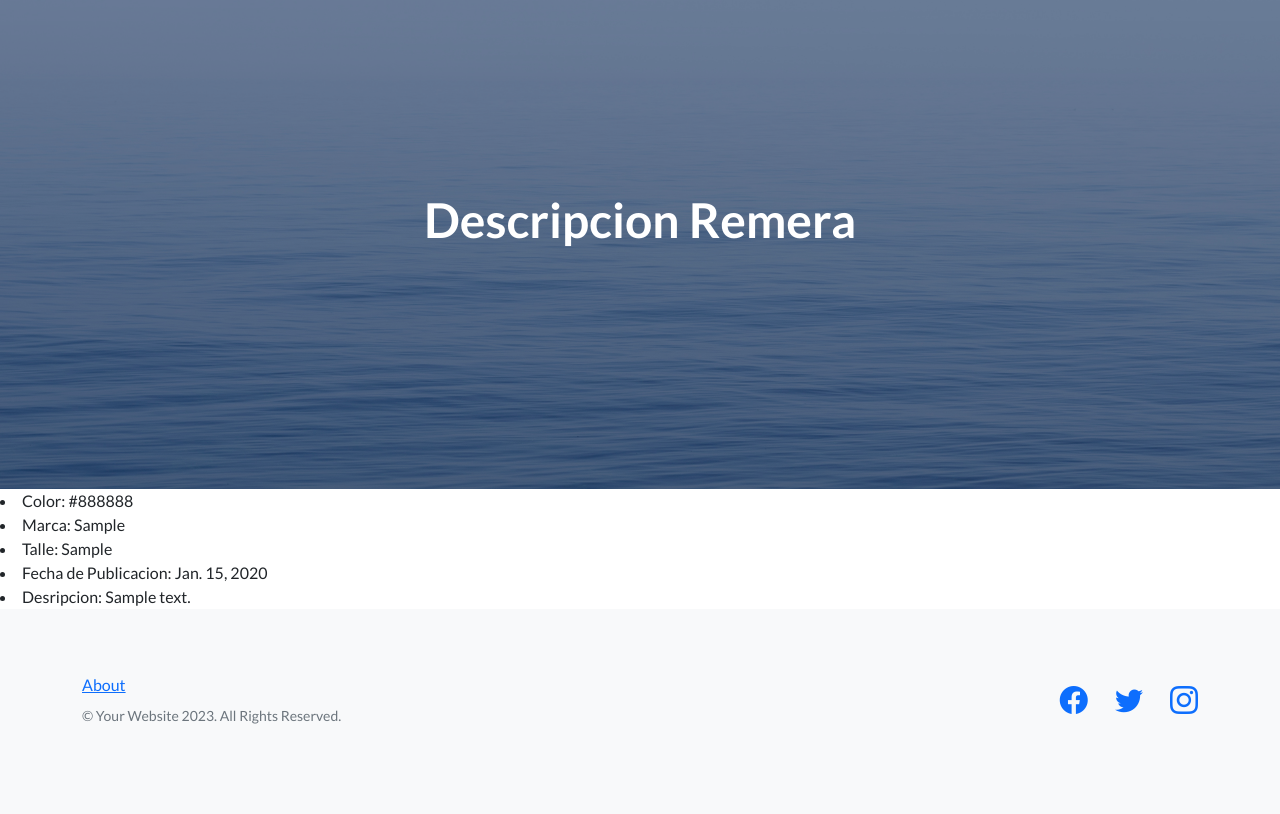
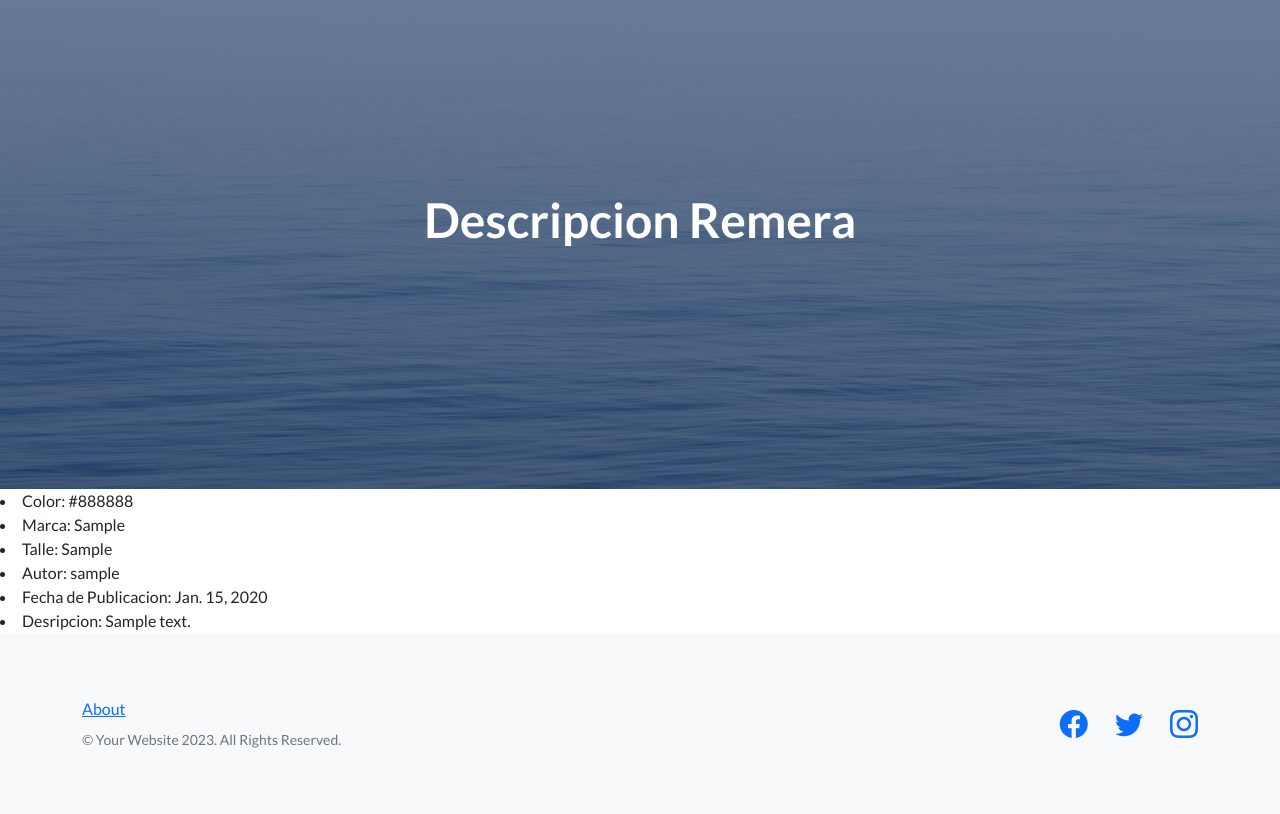
Before and after one commit to hckta/Entrega-Final-Rivero, a Django app: page /remera/mostrar/1/ in a window 1280 px wide. Shown: the part 87-901 px from the top of the page. Before the commit the page ends 811 px from the top, so only its background shows below. Run offline with Django 4.2, Linux system fonts and the light colour scheme; a user stored in the database is signed in; tables that the repository leaves empty hold one stand-in row (values such as "Sample post"); grey boxes marked "Sample" are stand-in pictures; some libraries are stand-ins or nearby versions.

Commit message:
se agrgo autor

```diff
--- a/inicio/templates/inicio/CBV/mostrar_calzado_CBV.html
+++ b/inicio/templates/inicio/CBV/mostrar_calzado_CBV.html
@@ -11,6 +11,7 @@ Descripcion Calzado
 <li>Color: {{calzado.color}}</li>
 <li>Marca: {{calzado.marca}}</li>
 <li>Talle: {{calzado.talle}}</li>
+<li>Autor: {{user.username}} </li>
 {% comment %} <li>Fecha de Publicacion: {{calzado.fecha_publicacion}}</li> {% endcomment %}
 <li>Desripcion: {{calzado.descripcion | safe}} </li>
 {% endblock contenido %}
--- a/inicio/templates/inicio/CBV/mostrar_pantalon_CBV.html
+++ b/inicio/templates/inicio/CBV/mostrar_pantalon_CBV.html
@@ -11,6 +11,7 @@ Descripcion Pantalon
 <li> Color: {{pantalon.color}}</li>
 <li> Marca: {{pantalon.marca}}</li>
 <li> Talle: {{pantalon.talle}}</li>
+<li>Autor: {{user.username}} </li>
 {% comment %} <li> Fecha de Publicacion: {{pantalon.fecha_publicacion}}</li> {% endcomment %}
 <li> Desripcion: {{pantalon.descripcion| safe}}</li>
 
--- a/inicio/templates/inicio/CBV/mostrar_remera_CBV.html
+++ b/inicio/templates/inicio/CBV/mostrar_remera_CBV.html
@@ -11,6 +11,7 @@ Descripcion Remera
 <li>Color: {{remera.color}}</li>
 <li> Marca: {{remera.marca}}</li>
 <li>Talle: {{remera.talle}}</li>
+<li>Autor: {{user.username}} </li>
 <li>Fecha de Publicacion: {{remera.fecha_publicacion}}</li>
 <li>Desripcion: {{remera.descripcion| safe}}</li>
 {% endblock contenido %}
```
